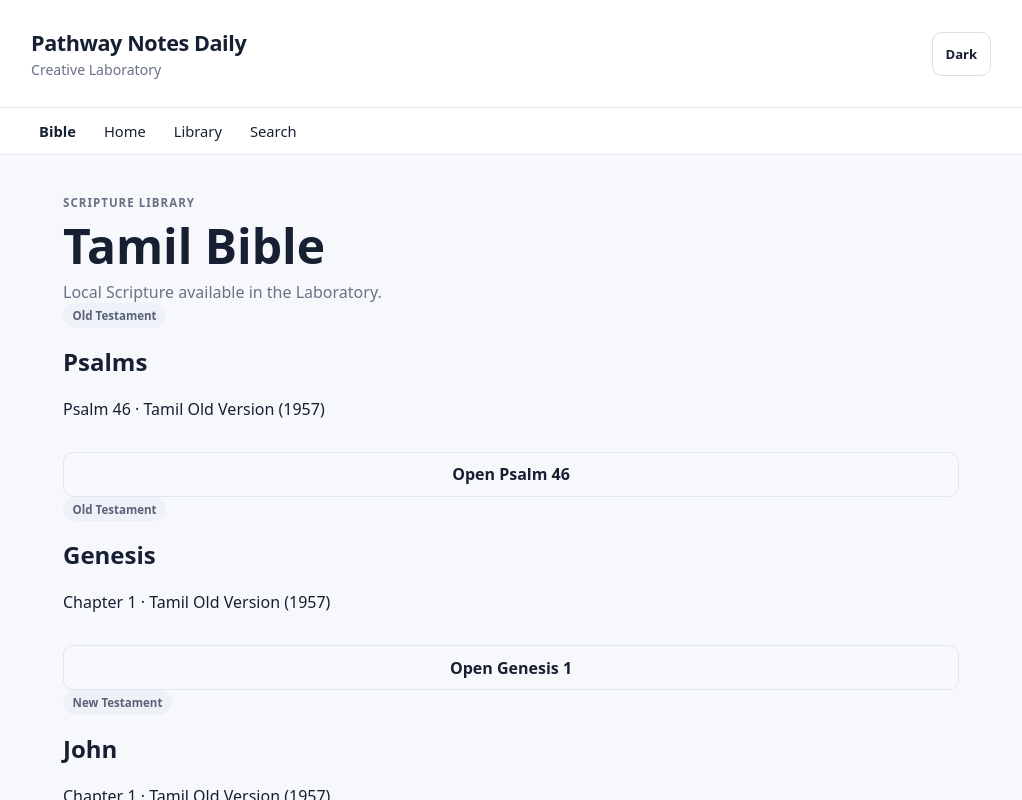
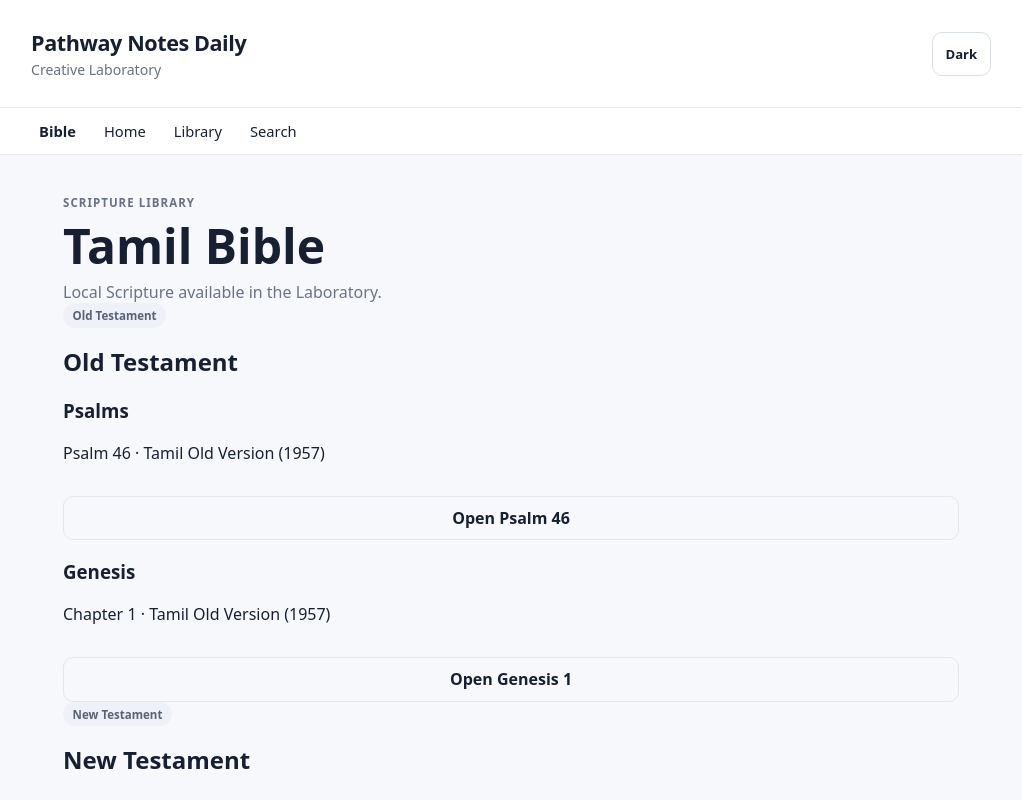
Before and after one commit to edwinsefer/Pathway-Notes-Daily-Lab, a React (Vite) app: page / in a window 1280 px wide. Both pictures are taken after a click on the button "Bible". Shown: the top 800 px of the page, without its empty margins (129-1151 px from the left). Built offline with nearby package versions, Linux system fonts and the light colour scheme.

Commit message:
Add Old and New Testament library sections

```diff
--- a/src/App.tsx
+++ b/src/App.tsx
@@ -181,41 +181,58 @@ function App() {
               <p>Local Scripture available in the Laboratory.</p>
             </div>
 
+            <section className="bible-testament" aria-labelledby="old-testament-title">
+              <div className="bible-testament-heading">
+                <span className="pathway-category">Old Testament</span>
+                <h2 id="old-testament-title">Old Testament</h2>
+              </div>
+
+              <div className="bible-book-list">
                 <article className="scripture-library-item">
                   <div>
-                <span className="pathway-category">Old Testament</span>
-                <h2>Psalms</h2>
+                    <h3>Psalms</h3>
                     <p>Psalm 46 · {psalm46.translation}</p>
                   </div>
 
-              <button
-                className="library-open-button"
-                type="button"
-                onClick={() => openScripture(psalm46)}
-              >
+                  <button className="library-open-button" type="button" onClick={() => openScripture(psalm46)}>
                     Open Psalm 46
                   </button>
                 </article>
 
-            {[genesisChapter1Data, ...multiBookTest.filter((chapter) => !(chapter.book === 'Genesis' && chapter.chapter === 1))].map((chapter) => (
-              <article className="scripture-library-item" key={`${chapter.book}-${chapter.chapter}`}>
+                <article className="scripture-library-item">
                   <div>
-                  <span className="pathway-category">
-                    {chapter.book === 'Genesis' ? 'Old Testament' : 'New Testament'}
-                  </span>
-                  <h2>{chapter.book}</h2>
+                    <h3>Genesis</h3>
+                    <p>Chapter 1 · {genesisChapter1Data.translation}</p>
+                  </div>
+
+                  <button className="library-open-button" type="button" onClick={() => openScripture(genesisChapter1Data)}>
+                    Open Genesis 1
+                  </button>
+                </article>
+              </div>
+            </section>
+
+            <section className="bible-testament" aria-labelledby="new-testament-title">
+              <div className="bible-testament-heading">
+                <span className="pathway-category">New Testament</span>
+                <h2 id="new-testament-title">New Testament</h2>
+              </div>
+
+              <div className="bible-book-list">
+                {multiBookTest.filter((chapter) => chapter.book !== 'Genesis').map((chapter) => (
+                  <article className="scripture-library-item" key={chapter.book + '-' + chapter.chapter}>
+                    <div>
+                      <h3>{chapter.book}</h3>
                       <p>Chapter {chapter.chapter} · {chapter.translation}</p>
                     </div>
 
-                <button
-                  className="library-open-button"
-                  type="button"
-                  onClick={() => openScripture(chapter)}
-                >
+                    <button className="library-open-button" type="button" onClick={() => openScripture(chapter)}>
                       Open {chapter.book} {chapter.chapter}
                     </button>
                   </article>
                 ))}
+              </div>
+            </section>
           </section>
         )}
 
```
Lines whose indentation alone changed are shown as unchanged.
